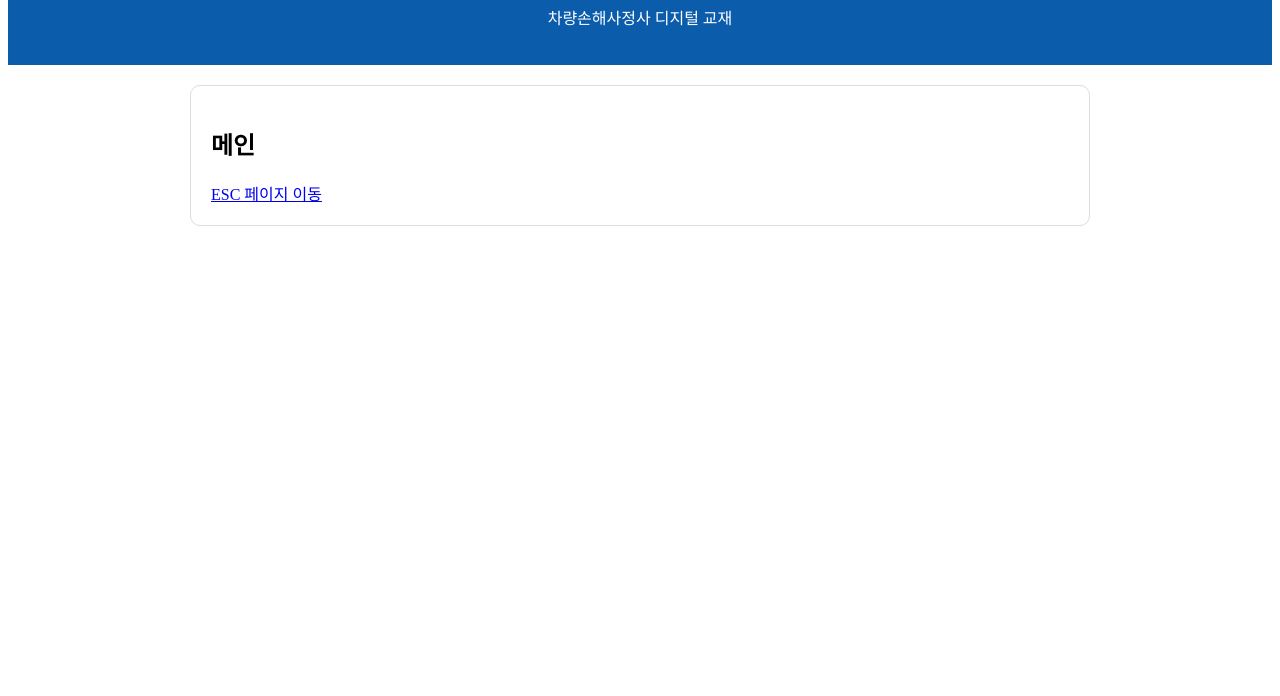
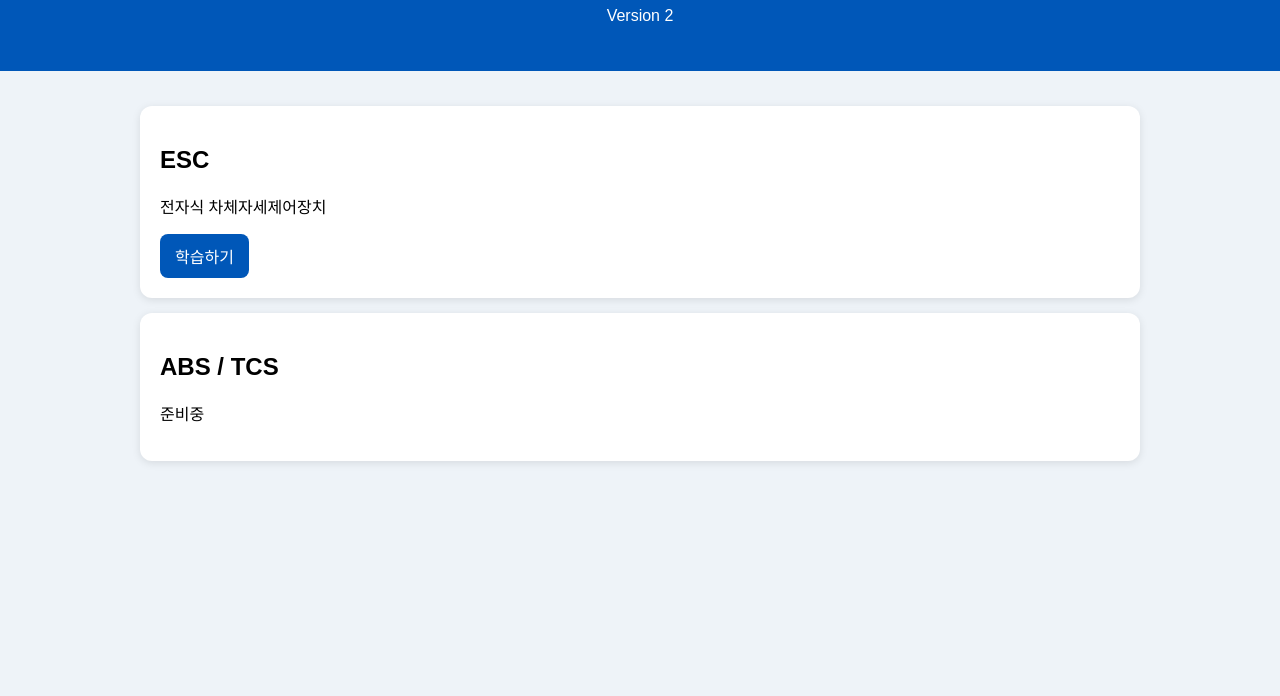
Before and after one commit to wkdtkddyd/CAR_MASTER_QR, a plain HTML site: page index.html in a window 1280 px wide. Shown: the part 104-800 px from the top of the page. Drawn offline with Linux system fonts and the light colour scheme.

Commit message:
version2

```diff
--- a/index.html
+++ b/index.html
@@ -1 +1 @@
-<!doctype html><html lang='ko'><head><meta charset='utf-8'><meta name='viewport' content='width=device-width,initial-scale=1'><title>CAR MASTER QR</title><link rel='stylesheet' href='style.css'></head><body><header style='background:#0b5cab;color:white;padding:20px;text-align:center'><h1>🚗 CAR MASTER QR</h1><p>차량손해사정사 디지털 교재</p></header><main style='max-width:900px;margin:auto;padding:20px'><div class='card'><h2>메인</h2><a href='esc/index.html'>ESC 페이지 이동</a></div></main></body></html>
+<!doctype html><html lang='ko'><head><meta charset='utf-8'><meta name='viewport' content='width=device-width,initial-scale=1'><link rel='stylesheet' href='style.css'><title>CAR MASTER QR</title></head><body><header><h1>🚗 CAR MASTER QR</h1><p>Version 2</p></header><div class='c'><div class='card'><h2>ESC</h2><p>전자식 차체자세제어장치</p><a class='btn' href='esc/index.html'>학습하기</a></div><div class='card'><h2>ABS / TCS</h2><p>준비중</p></div></div></body></html>
--- a/script.js
+++ b/script.js
@@ -1 +1 @@
-//v1
+//v2
--- a/style.css
+++ b/style.css
@@ -1 +1 @@
-.card{background:#fff;border:1px solid #ddd;padding:20px;border-radius:10px}
+body{font-family:Arial;background:#eef3f8;margin:0}header{background:#0057b8;color:#fff;padding:30px;text-align:center}.c{max-width:1000px;margin:auto;padding:20px}.card{background:#fff;padding:20px;border-radius:12px;margin:15px 0;box-shadow:0 2px 8px rgba(0,0,0,.1)}.btn{display:inline-block;background:#0057b8;color:#fff;padding:10px 15px;text-decoration:none;border-radius:8px}
```
Also changed, not shown: esc/index.html (+1 -1 lines), 1 other file.
